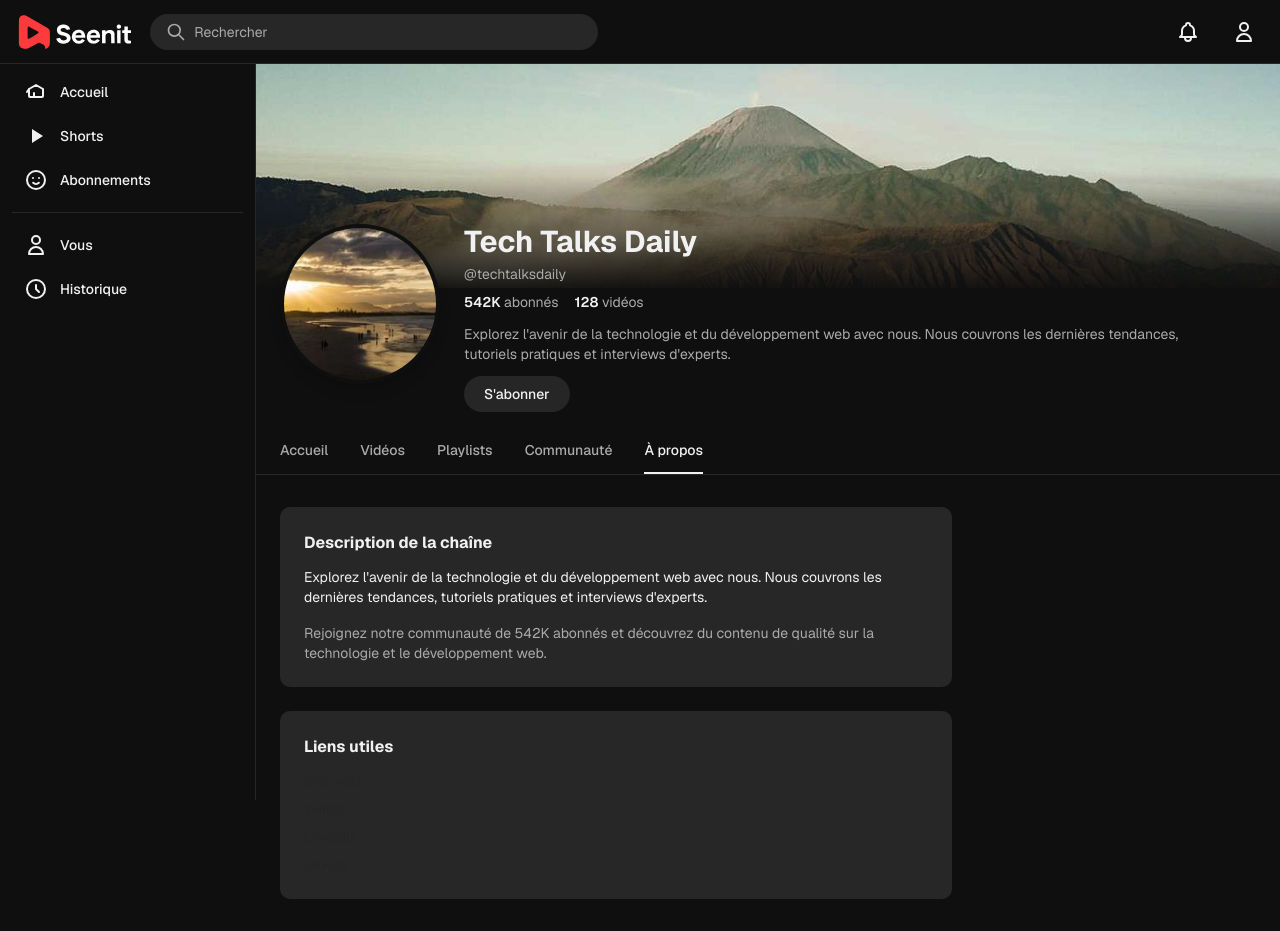
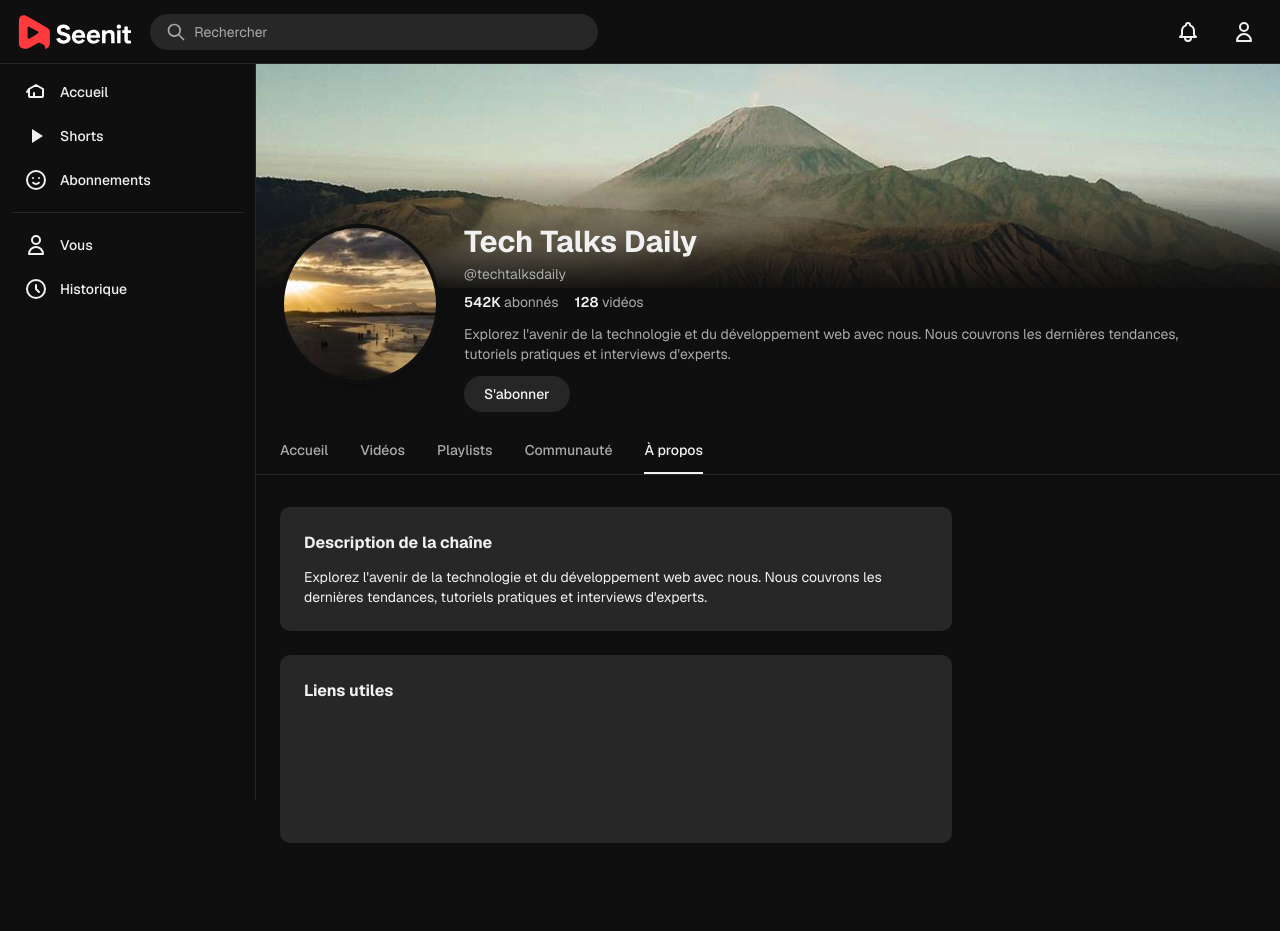
Before and after one commit to Shuudy/seenit, a Next.js app in the folder frontend/: page /channel/1 in a window 1280 px wide. Both pictures are taken after a click on the button "À propos". After the commit the page ends 875 px from the top, so only its background shows below. Built offline with nearby package versions, Linux system fonts and the light colour scheme.

Commit message:
refactor(channel): add ChannelAbout component for channel description and links

```diff
--- /dev/null
+++ b/frontend/src/app/channel/[id]/_components/channel-about.tsx
@@ -0,0 +1,39 @@
+export function ChannelAbout({ bio }: { bio?: string }) {
+  return (
+    <div className="max-w-2xl">
+      <div className="bg-secondary mb-6 rounded-lg p-6">
+        <h3 className="mb-3 font-bold">Description de la chaîne</h3>
+        {bio ? (
+          <p className="text-foreground text-sm whitespace-pre-line">{bio}</p>
+        ) : (
+          <p className="text-muted-foreground text-sm">Aucune description.</p>
+        )}
+      </div>
+      <div className="bg-secondary rounded-lg p-6">
+        <h3 className="mb-3 font-bold">Liens utiles</h3>
+        <ul className="space-y-2 text-sm">
+          <li>
+            <a href="#" className="text-accent hover:underline">
+              Site web
+            </a>
+          </li>
+          <li>
+            <a href="#" className="text-accent hover:underline">
+              Twitter
+            </a>
+          </li>
+          <li>
+            <a href="#" className="text-accent hover:underline">
+              LinkedIn
+            </a>
+          </li>
+          <li>
+            <a href="#" className="text-accent hover:underline">
+              GitHub
+            </a>
+          </li>
+        </ul>
+      </div>
+    </div>
+  );
+}
--- a/frontend/src/app/channel/[id]/page.tsx
+++ b/frontend/src/app/channel/[id]/page.tsx
@@ -8,6 +8,7 @@ import { useState } from 'react';
 import type { User } from '@/types/user';
 import { ChannelHeader } from './_components/channel-header';
 import { ChannelTabs } from './_components/channel-tabs';
+import { ChannelAbout } from './_components/channel-about';
 
 const creatorInfo: User = {
   id: 1,
@@ -123,43 +124,7 @@ export default function ChannelPage() {
             </div>
           )}
 
-          {activeTab === 'À propos' && (
-            <div className="max-w-2xl">
-              <div className="bg-secondary mb-6 rounded-lg p-6">
-                <h3 className="mb-3 font-bold">Description de la chaîne</h3>
-                <p className="text-foreground mb-4 text-sm">{creatorInfo.bio}</p>
-                <p className="text-muted-foreground text-sm">
-                  Rejoignez notre communauté de {creatorInfo.subscribers} abonnés et découvrez du
-                  contenu de qualité sur la technologie et le développement web.
-                </p>
-              </div>
-              <div className="bg-secondary rounded-lg p-6">
-                <h3 className="mb-3 font-bold">Liens utiles</h3>
-                <ul className="space-y-2 text-sm">
-                  <li>
-                    <a href="#" className="text-accent hover:underline">
-                      Site web
-                    </a>
-                  </li>
-                  <li>
-                    <a href="#" className="text-accent hover:underline">
-                      Twitter
-                    </a>
-                  </li>
-                  <li>
-                    <a href="#" className="text-accent hover:underline">
-                      LinkedIn
-                    </a>
-                  </li>
-                  <li>
-                    <a href="#" className="text-accent hover:underline">
-                      GitHub
-                    </a>
-                  </li>
-                </ul>
-              </div>
-            </div>
-          )}
+          {activeTab === 'À propos' && <ChannelAbout bio={creatorInfo.bio} />}
         </div>
       </main>
     </div>
```
